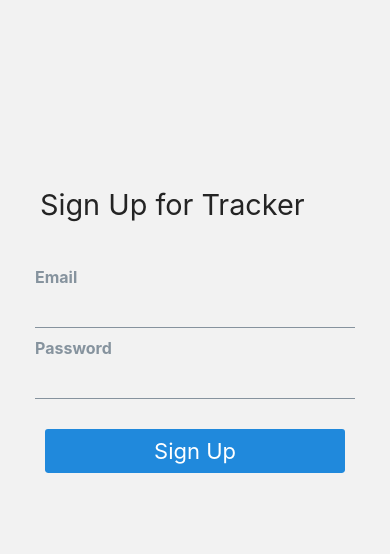
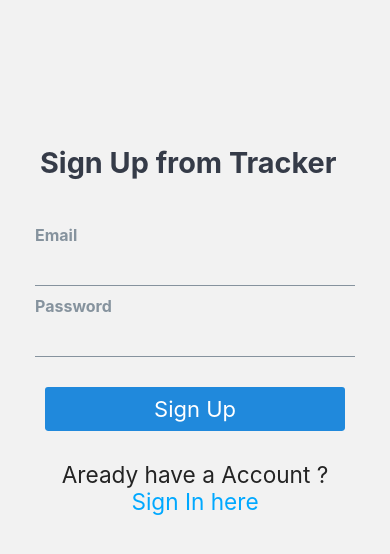
Before and after one commit to dr-cyberx/Native-Tracker, a React Native app in the folder client/: screen /SignUp in a window 390 px wide. Shown: the top 554 px of the page. Built offline with nearby package versions, Linux system fonts and the light colour scheme.

Commit message:
making resusable component for sign in and up screen with nav links

```diff
--- a/client/Src/Screens/SigninScreen.js
+++ b/client/Src/Screens/SigninScreen.js
@@ -1,34 +1,46 @@
-import React from "react";
-import { StyleSheet, Text, View, TouchableOpacity } from "react-native";
+import React, { useContext } from "react";
+import { StyleSheet, View } from "react-native";
+import AuthForm from "../components/AuthForm";
+import NavLinks from "../components/NavLinks";
+import Spacer from "../components/Spacer";
+import AuthContext from "../context/AuthContext";
 
 const SigninScreen = ({ navigation }) => {
+  const { state, signup } = useContext(AuthContext);
+
+  // console.log(state);
+
   return (
-    <View>
-      <Text>Sign in Screen</Text>
-      <TouchableOpacity
-        onPress={() => {
-          navigation.navigate("SignUp");
-        }}
-      >
-        <Text style={{ fontSize: 22, color: "lightblue", textAlign: "center" }}>
-          Go to Sign Up
-        </Text>
-      </TouchableOpacity>
+    <View style={styles.container}>
+      <AuthForm
+        navigation={navigation}
+        headerText="Sign In from Tracker"
+        btnTitle="Sign In"
+        errorMessage={state.errMessage}
+        onSubmitCallback={({ email, password }) =>
+          signup({ email, password }, () => {
+            navigation.navigate("Home");
+          })
+        }
+      />
 
-      <TouchableOpacity
-      style={{marginTop: 20}}
-        onPress={() => {
-          navigation.navigate("Home",{screen: 'Create'});
-        }}
-      >
-        <Text style={{ fontSize: 22, color: "blue", textAlign: "center" }}>
-          Go to Main Screen
-        </Text>
-      </TouchableOpacity>
+      <Spacer />
+      <NavLinks
+        HeadTitle="Don't have a Account ?"
+        linkText="Sign Up here"
+        handlePress={() => navigation.navigate("SignUp")}
+      />
     </View>
   );
 };
 
 export default SigninScreen;
 
-const styles = StyleSheet.create({});
+const styles = StyleSheet.create({
+  container: {
+    flex: 1,
+    justifyContent: "center",
+    paddingHorizontal: 25,
+    marginBottom: 200,
+  },
+});
--- a/client/Src/Screens/SignupScreen.js
+++ b/client/Src/Screens/SignupScreen.js
@@ -1,57 +1,39 @@
-import React, { useState, useContext } from "react";
-import AsyncStorage from "@react-native-async-storage/async-storage";
+import React, { useContext } from "react";
 import { StyleSheet, View, TouchableOpacity } from "react-native";
-import { Text, Button, Input } from "react-native-elements";
+import { Text } from "react-native-elements";
+import AuthForm from "../components/AuthForm";
+import NavLinks from "../components/NavLinks";
 import Spacer from "../components/Spacer";
-import HorSpacer from "../components/HorSpacer";
 import AuthContext from "../context/AuthContext";
 
 const SignupScreen = ({ navigation }) => {
   const { state, signup } = useContext(AuthContext);
-  const [email, setEmail] = useState("");
-  const [password, setPassword] = useState("");
 
   // console.log(state);
 
   return (
     <View style={styles.container}>
-      <Spacer>
-        <Text h3>Sign Up for Tracker</Text>
-      </Spacer>
+      <AuthForm
+        navigation={navigation}
+        headerText="Sign Up from Tracker"
+        btnTitle="Sign Up"
+        errorMessage={state.errMessage}
+        onSubmitCallback={({ email, password }) =>
+          signup({ email, password }, () => {
+            navigation.navigate("Home");
+          })
+        }
+      />
+
       <Spacer />
-      <Input
-        label="Email"
-        value={email}
-        onChangeText={(text) => setEmail(text)}
-        autoCapitalize="none"
-        autoCorrect={false}
+
+      <NavLinks
+        HeadTitle="Aready have a Account ?"
+        linkText="Sign In here"
+        handlePress={()=>{
+          navigation.navigate("SignIn")
+        }}
       />
-      <Input
-        secureTextEntry
-        label="Password"
-        value={password}
-        onChangeText={(text) => setPassword(text)}
-        autoCapitalize="none"
-        autoCorrect={false}
-      />
-      <HorSpacer>
-        {state.errMessage.length ? (
-          <Text style={styles.errMessage} h4>
-            {state.errMessage}
-          </Text>
-        ) : null}
-        <Button
-          titleStyle={{ fontSize: 22, textAlign: "center" }}
-          buttonStyle={{ marginTop: 20 }}
-          onPress={() => {
-            // navigation.navigate("SignIn");
-            signup({email, password}, () => {
-              navigation.navigate("Home");
-            });
-          }}
-          title="Sign Up"
-        />
-      </HorSpacer>
     </View>
   );
 };
@@ -65,8 +47,4 @@ const styles = StyleSheet.create({
     paddingHorizontal: 25,
     marginBottom: 200,
   },
-  errMessage: {
-    color: "#e74c3c",
-    textAlign: "center",
-  },
 });
--- a/client/Src/api/tracker.js
+++ b/client/Src/api/tracker.js
@@ -1,5 +1,5 @@
 import axios from "axios";
 
 export default axios.create({
-  baseURL: "http://b605-2409-4055-703-4cad-bcad-e47a-221c-1a3.ngrok.io",
+  baseURL: "http://3f0d-2409-4055-703-4cad-bcad-e47a-221c-1a3.ngrok.io",
 });
--- /dev/null
+++ b/client/Src/components/AuthForm.js
@@ -0,0 +1,61 @@
+import React, { useState } from "react";
+import { Text, Input, Button } from "react-native-elements";
+import { StyleSheet } from "react-native";
+import HorSpacer from "./HorSpacer";
+import Spacer from "./Spacer";
+
+const AuthForm = ({ headerText, errorMessage, onSubmitCallback, btnTitle }) => {
+  const [email, setEmail] = useState("");
+  const [password, setPassword] = useState("");
+  return (
+    <>
+      <Spacer>
+        <Text style={styles.Heading} h3>
+          {headerText}
+        </Text>
+      </Spacer>
+      <Spacer />
+      <Input
+        label="Email"
+        value={email}
+        onChangeText={(text) => setEmail(text)}
+        autoCapitalize="none"
+        autoCorrect={false}
+      />
+      <Input
+        secureTextEntry
+        label="Password"
+        value={password}
+        onChangeText={(text) => setPassword(text)}
+        autoCapitalize="none"
+        autoCorrect={false}
+      />
+      <HorSpacer>
+        {errorMessage ? (
+          <Text style={styles.errMessage} h5>
+            {errorMessage}
+          </Text>
+        ) : null}
+        <Button
+          titleStyle={{ fontSize: 22, textAlign: "center" }}
+          buttonStyle={{ marginTop: 20 }}
+          onPress={() => onSubmitCallback({ email, password })}
+          title={btnTitle}
+        />
+      </HorSpacer>
+    </>
+  );
+};
+
+export default AuthForm;
+
+const styles = StyleSheet.create({
+  Heading: {
+    fontWeight: "bold",
+    color: "#353b48",
+  },
+  errMessage: {
+    color: "#e74c3c",
+    textAlign: "center",
+  },
+});
--- /dev/null
+++ b/client/Src/components/NavLinks.js
@@ -0,0 +1,27 @@
+import React from "react";
+import { StyleSheet, TouchableOpacity } from "react-native";
+import { Text } from "react-native-elements";
+
+const NavLinks = ({ HeadTitle, handlePress, linkText }) => {
+  return (
+    <>
+      <Text style={{ textAlign: "center" }} h4>
+        {HeadTitle}
+      </Text>
+      <TouchableOpacity style={styles.signInpage} onPress={handlePress}>
+        <Text style={{ color: "#00a8ff" }} h4>
+          {linkText}
+        </Text>
+      </TouchableOpacity>
+    </>
+  );
+};
+
+export default NavLinks;
+
+const styles = StyleSheet.create({
+  signInpage: {
+    alignSelf: "center",
+    color: "#00a8ff",
+  },
+});
```
